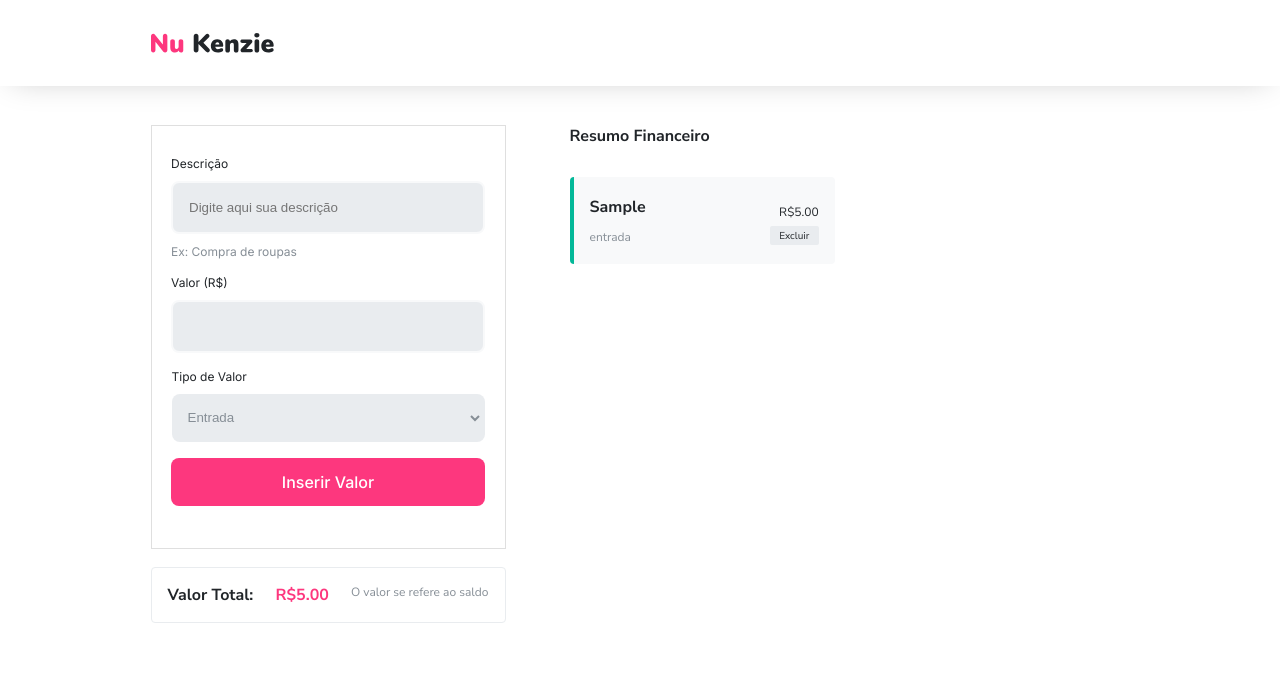
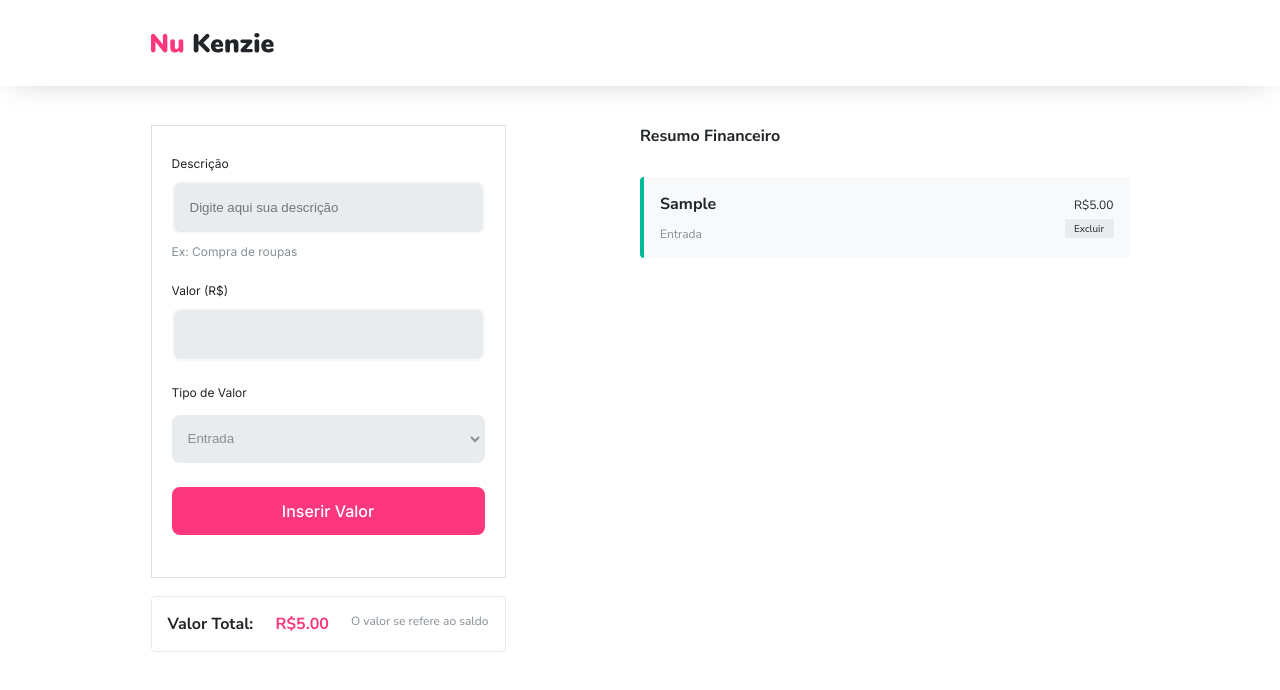
Before and after one commit to BrenoGHeat/Projeto-Nu-Kenzie---Aula--Breno, a React (Vite) app: page / in a window 1280 px wide. Both pictures are taken after typing "Sample", "5" into the empty fields and a click on the button "Inserir Valor". Shown: the top 690 px of the page. Built offline with nearby package versions, Linux system fonts and the light colour scheme.

Commit message:
finished project

```diff
--- a/src/components/FinanceForm/style.module.scss
+++ b/src/components/FinanceForm/style.module.scss
@@ -2,14 +2,13 @@
     max-width: 22.188rem;
     width: 100%;
 
-    gap: 1rem;
+    gap: 1.5rem;
+    padding: 30px 20px 42px;
 
-    padding: 30px 20px 42px;
     border: 1px solid rgba(0, 0, 0, 0.1254901961);
 
     display: flex;
     flex-direction: column;
-
     justify-content: space-evenly;
     align-items: center;
 }
--- a/src/components/FinanceList/FinanceCard/index.jsx
+++ b/src/components/FinanceList/FinanceCard/index.jsx
@@ -1,6 +1,6 @@
 export const FinanceCard = ({ item , removeItem }) => {
   return (
-    <li className={`container month ${item.type === "entrada" ? "entrada" : "saida" } `}>
+    <li className={`container month ${item.type === "Entrada" ? "entrada" : "saida" } `}>
       <div className="mini div one">
         <h3>{item.text}</h3>
         <p>{item.type}</p>
--- a/src/components/FinanceSection/index.jsx
+++ b/src/components/FinanceSection/index.jsx
@@ -7,13 +7,13 @@ import styles from "./style.module.scss";
 
 export const FinanceSection = () => {
   const [text, setText] = useState("");
-  const [type, setType] = useState("entrada");
+  const [type, setType] = useState("Entrada");
   const [value, setValue] = useState("");
   const [list, setList] = useState([]);
 
   const calcularSaldo = (acumulador, item) => {
     const valor = parseFloat(item.value);
-    return item.type === "entrada" ? acumulador + valor : acumulador - valor;
+    return item.type === "Entrada" ? acumulador + valor : acumulador - valor;
   };
 
   const valorTotal = list.reduce(calcularSaldo, 0);
@@ -29,7 +29,7 @@ export const FinanceSection = () => {
         type: type,
       };
       list.push(data);
-      setType("entrada");
+      setType("Entrada");
       setText("");
       setValue("");
     }
--- a/src/components/FinanceSection/style.module.scss
+++ b/src/components/FinanceSection/style.module.scss
@@ -2,7 +2,6 @@
     max-width: 61.188rem;
     margin: 0 auto;
 
-    gap: 64px;
     display: flex;
 
     width: 100%;
--- a/src/styles/button.scss
+++ b/src/styles/button.scss
@@ -1,5 +1,6 @@
 .btn{
-    width: 314px;
+    max-width: 314px;
+    width: 100%;
     height: 48px;
 
     background-color: var(--color-primary);
@@ -7,9 +8,11 @@
     border-radius: 8px;
 
     color: #FFF;
+
     font-family: "Inter", sans-serif;
     font-weight: 500;
     font-size: 1rem;
+
 
     &:hover{
         background-color: var(--color-primary-two);
--- a/src/styles/grid.scss
+++ b/src/styles/grid.scss
@@ -40,18 +40,20 @@
 
 .container.month{
     max-width: 35rem;
-    height: 5.438rem;
-    gap:124px;
+
     padding: 1rem;
     border-left: 4px solid transparent;
     border-radius: 4px;
+
     display: flex;
+
     background-color: var(--color-gray-one);
+
     flex-direction: row;
     flex-wrap: wrap;
+    align-items: center;
+    justify-content: space-between;
     align-content: center;
-
-    align-items: flex-end;
 
     &.entrada{
         border-color: var(--color-secondary);
@@ -120,6 +122,7 @@
 
 .mini.container{
     display: flex;
+    width: 100%;
     font-family: "Inter", sans-serif;
     gap: 10px;
     flex-direction: column;
@@ -138,7 +141,7 @@
     }
 
     & input {
-        width: 19.625rem;
+        max-width: 19.625rem;
         padding: 1rem;
         height: 3.3rem;
         border: 2px solid var(--color-gray-one);
@@ -150,10 +153,11 @@
 
 
 .container.option{
-    width: 19.563rem;
+    max-width: 19.563rem;
+    width: 100%;
     display: flex;
     flex-direction: column;
-    gap: 10px;
+    gap: 15px;
 
     & label{
         font-family: "Inter" , sans-serif;
@@ -163,26 +167,30 @@
     }
 
     & select{
-        width: 19.563rem;
+        max-width: 19.563rem;
+        width: 100%;
         height: 48px;
         border: 2px solid transparent;
         background-color: var(--color-gray-two);
         border-radius: 8px;
-        padding:10px;
+        padding: 10px;
         color: var(--color-gray-three);
     }
+}
 
-}
+
 
 .container.one{
     padding-top: 39px;
     display: flex;
+    width: 100%;
     flex-direction: column;
     gap: 18px;
 }
 
 .container.card{
     padding-top: 39px;
+    width: 100%;
 
 }
 
@@ -194,11 +202,15 @@
 }
 
 .mini.card{
+    width: 100%;
+
     display: flex;
 
     flex-direction: column;
 
     gap: 30px;
+
+    padding-bottom: 2rem;
 
     & h3{
         font-family: "Nunito Sans", sans-serif;
@@ -237,11 +249,16 @@
     .mini.div.one{
         display: flex;
         flex-direction: column;
+        width: 100%;
     }
 }
 
 @media (min-width:300px) and (max-width:900px) {
     .mini.div.two{
         display: flex;
+        width: 100%;
+        gap: 10px;
+
+        align-items: flex-start;
     }
 }
```
